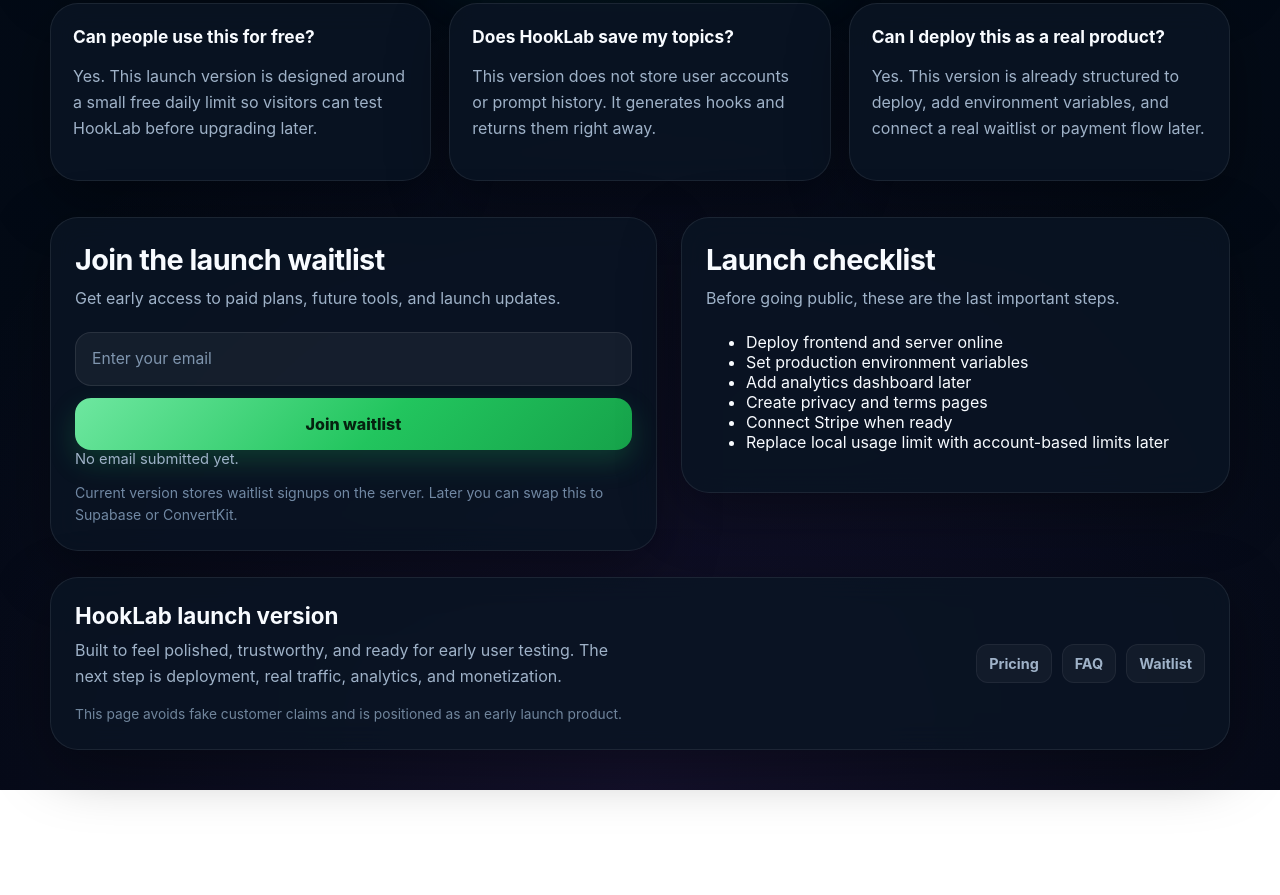
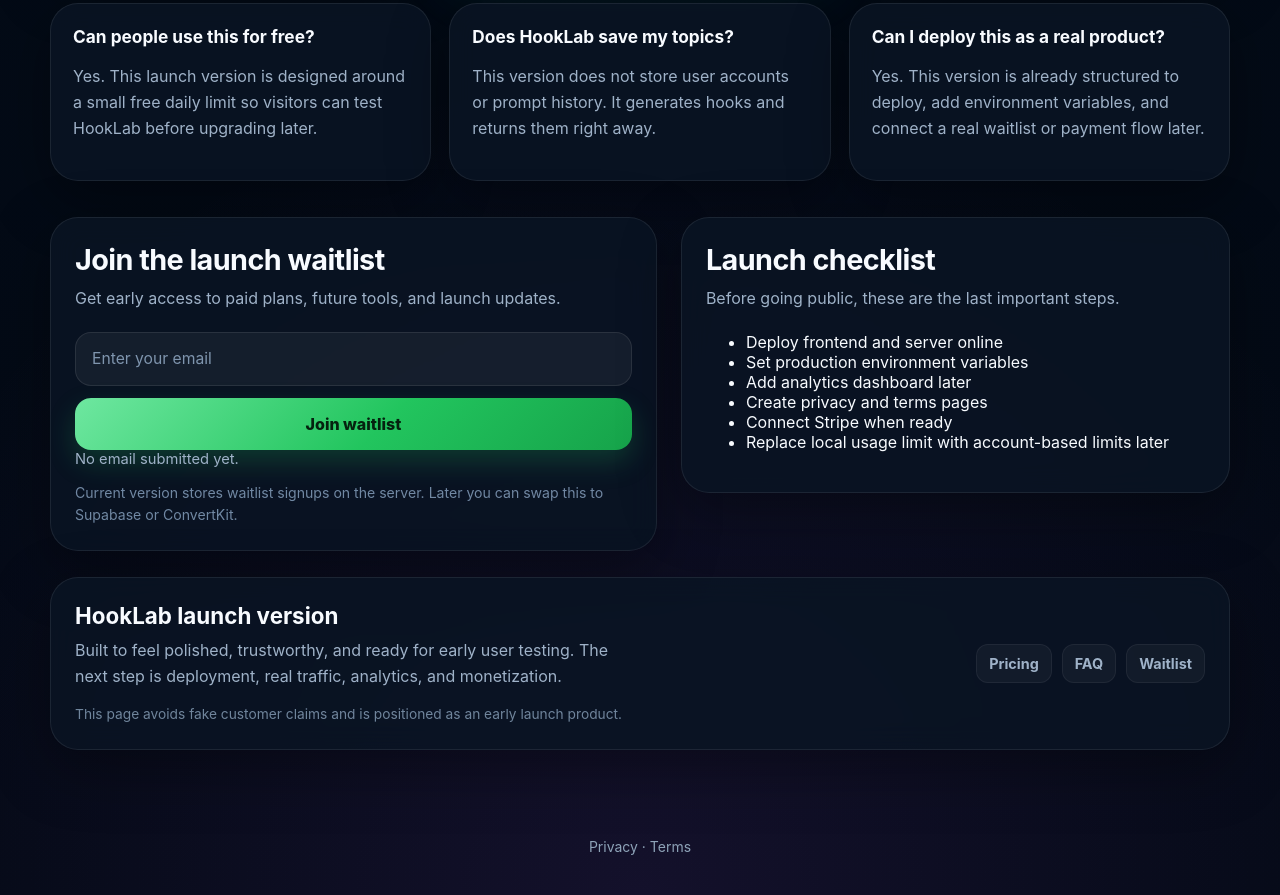
Before and after one commit to ainkhlaicontact/hooklab, a website: page index.html in a window 1280 px wide. Shown: the part 2369-3264 px from the top of the page. Before the commit the page ends 3159 px from the top, so only its background shows below. Drawn offline with Linux system fonts and the light colour scheme.

Commit message:
Add privacy and terms links

```diff
--- a/index.html
+++ b/index.html
@@ -1240,5 +1240,10 @@
       return div.innerHTML;
     }
   </script>
+  <footer style="text-align:center;margin-top:40px;font-size:14px;color:#8ea3b8;">
+    <a href="/privacy.html">Privacy</a>
+    ·
+    <a href="/terms.html">Terms</a>
+  </footer>
 </body>
 </html>
```
